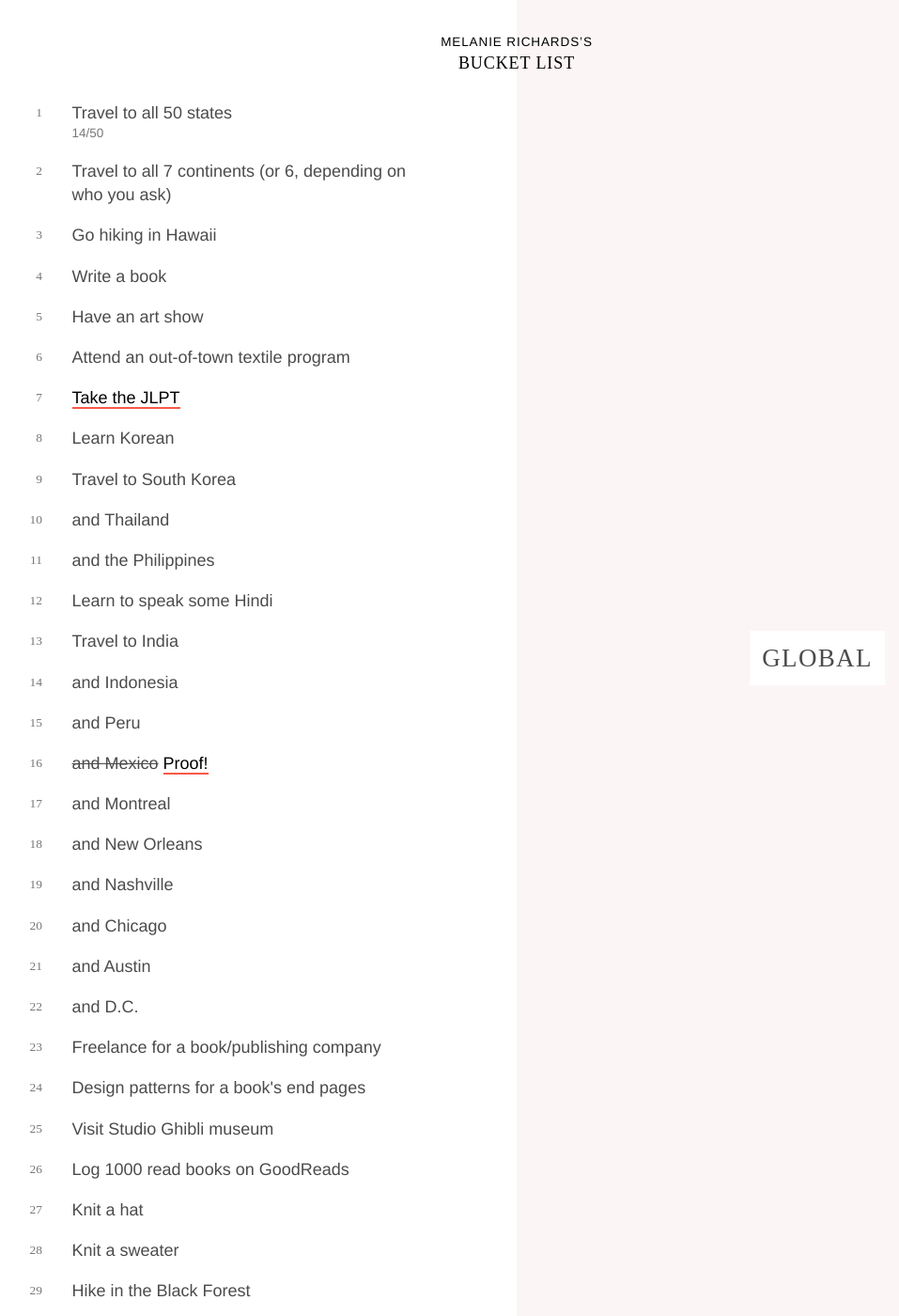
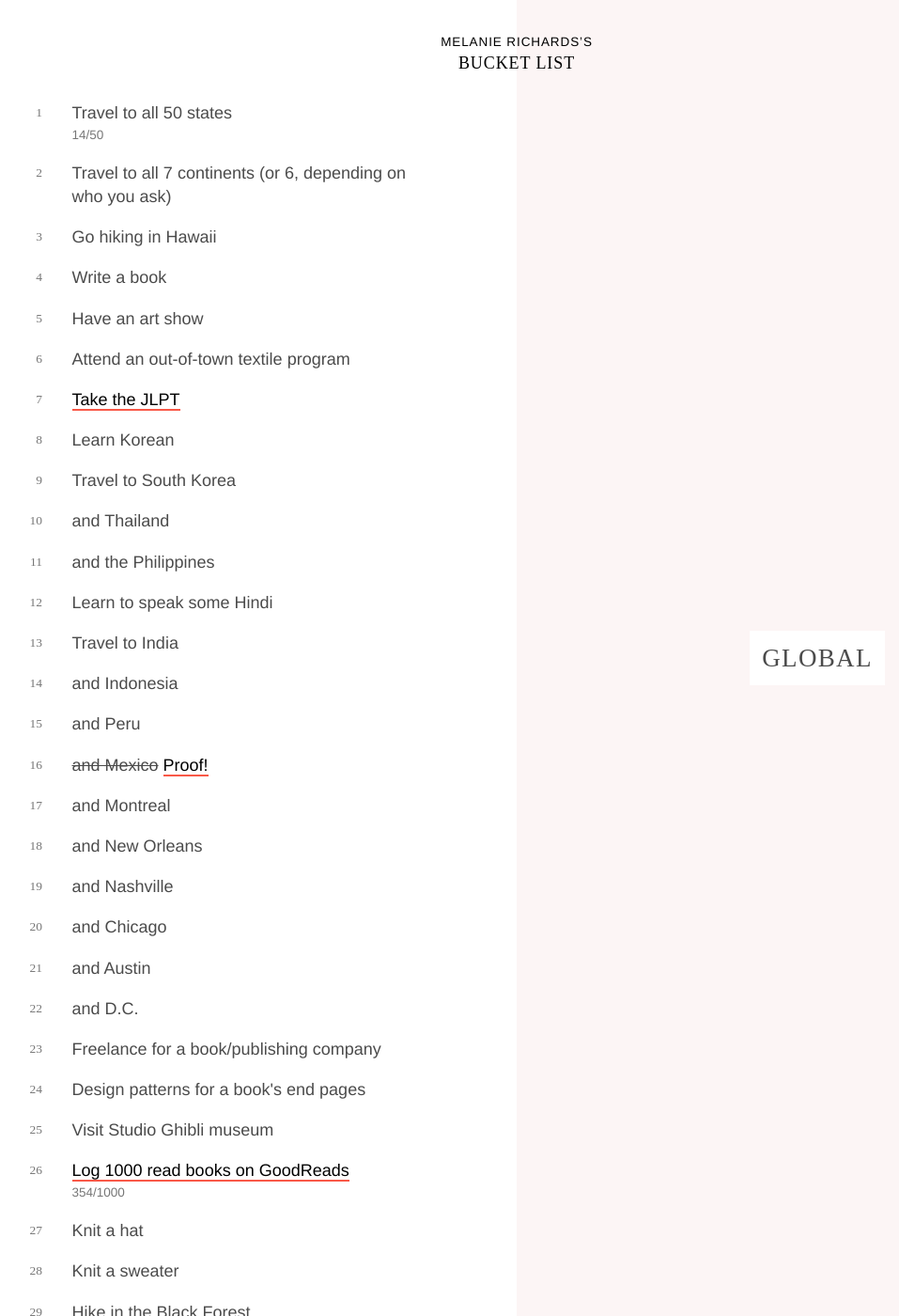
Before and after one commit to melanierichards/bucketlist, a Jekyll site: the page built from global.md, in a window 1280 px wide and 1400 px high. Shown: the whole window at 94% size, without its empty margins (90-1047 px from the left). Built offline with Jekyll 4.4.1, drawn with Linux system fonts in a browser that asks for light colours.

```diff
--- a/_data/global.json
+++ b/_data/global.json
@@ -79,7 +79,9 @@
     "text": "Visit Studio Ghibli museum"
 },
 {
-    "text": "Log 1000 read books on GoodReads"
+    "text": "Log 1000 read books on GoodReads",
+    "url": "https://www.goodreads.com/review/list/2236850?shelf=read",
+    "notes": "354/1000"
 },
 {
     "text": "Knit a hat"
--- a/assets/_sass/lists.scss
+++ b/assets/_sass/lists.scss
@@ -46,6 +46,7 @@
 }
 
 .item__notes {
+  margin: .125em 0;
   font-size: .825em;
   color: $color-meta;
 }
```
